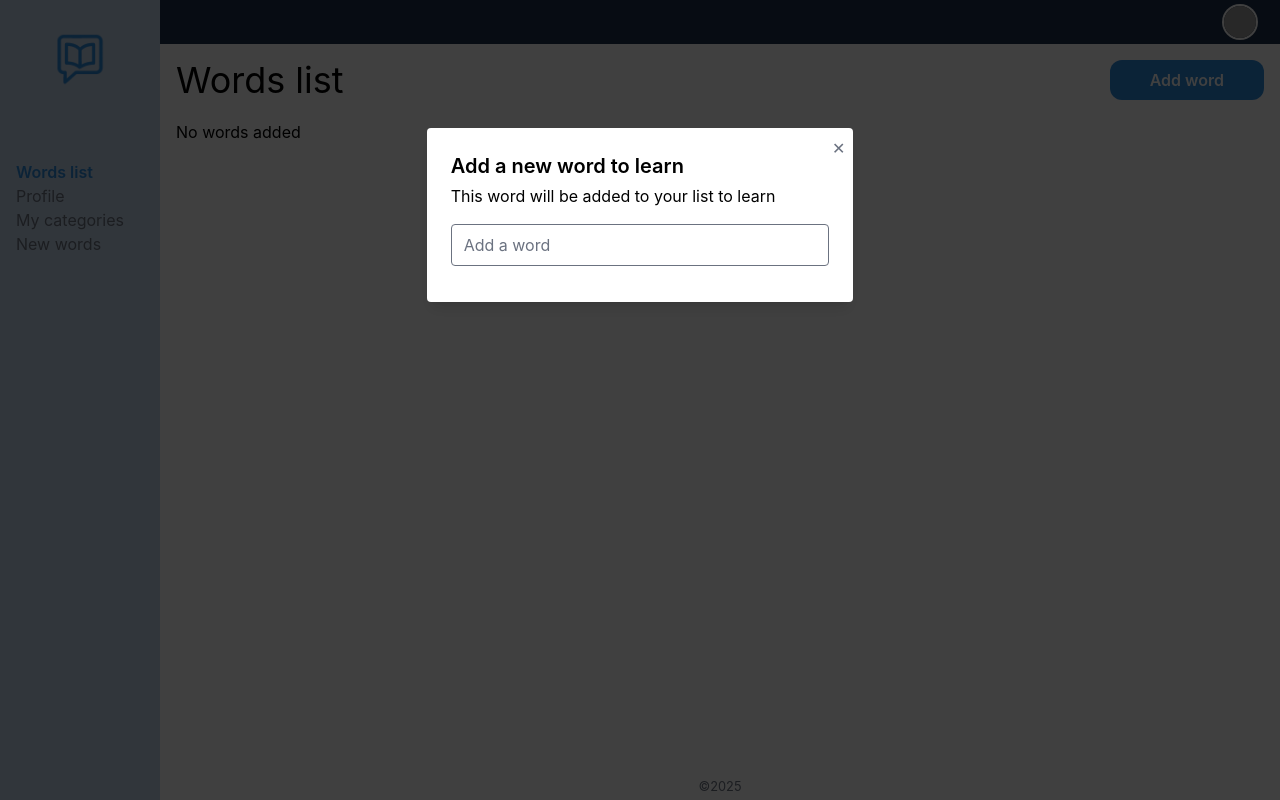
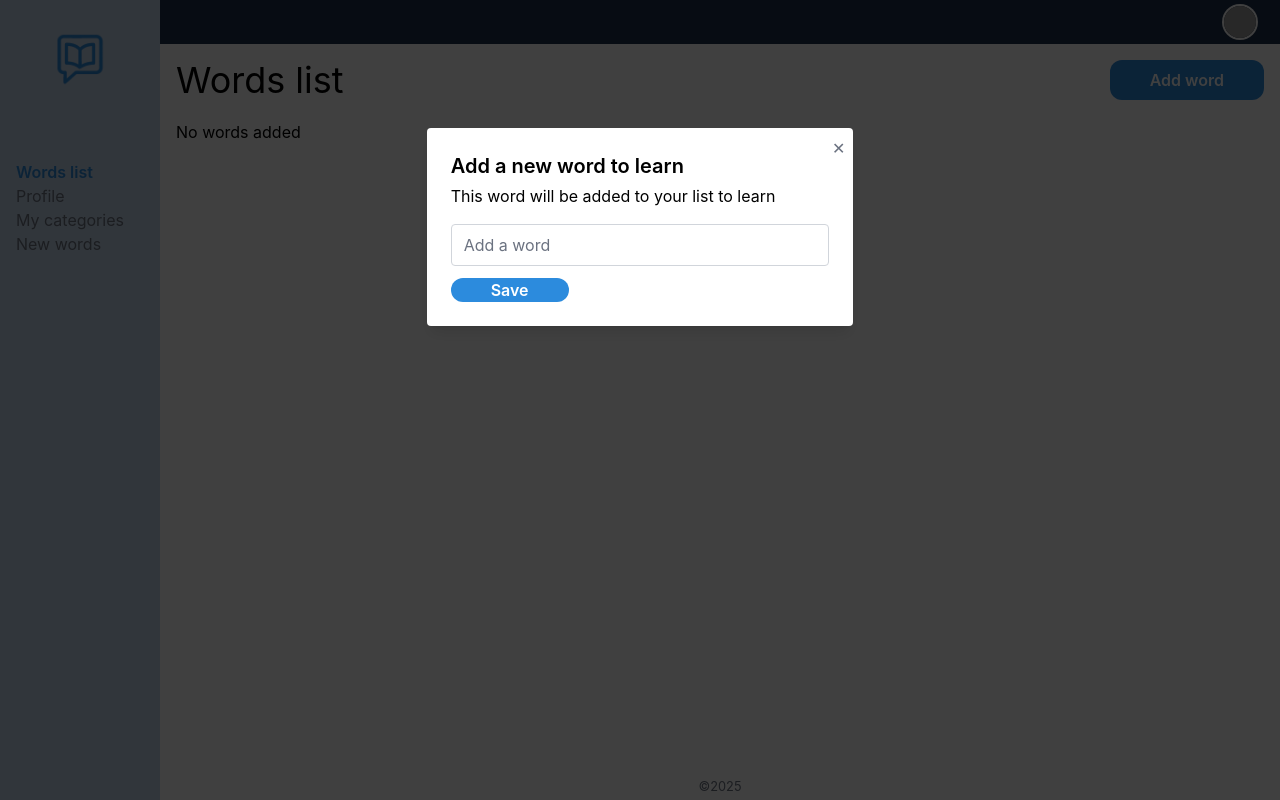
Before and after one commit to Sebastian-Cifuentes/vocabulary, a React (Create React App) app: page / in a window 1280 px wide. Both pictures are taken after a click on the button "Add word". Built offline with nearby package versions, Linux system fonts and the light colour scheme; grey boxes are pictures that could not be loaded.

Commit message:
feat: create a reutilizable input component that handle with useForm hook

```diff
--- a/src/components/PrimaryButton.tsx
+++ b/src/components/PrimaryButton.tsx
@@ -1,10 +1,17 @@
-export const PrimaryButton = ({name, clickFunction}: {name: string, clickFunction: () => void}) => {
+type ButtonProps = {
+    label: string,
+    clickFunction: () => void,
+    type: "submit" | "reset" | "button" | undefined
+}
+
+export const PrimaryButton = ({label, clickFunction, type}: ButtonProps) => {
     return(
         <>
             <button
                 onClick={clickFunction}
+                type={type}
                 className="rounded-xl bg-blue-500 hover:bg-blue-600 px-10 text-white font-semibold">
-                {name}
+                {label}
             </button>
         </>
     );
--- a/src/components/form/Input.tsx
+++ b/src/components/form/Input.tsx
@@ -1,16 +1,31 @@
 interface InputProps {
     type: string,
-    placeholder: string,
+    placeholder?: string,
     label?: string,
     register: any,
+    name: string,
+    rules: any,
+    errors: any
 };
 
-export const Input = ({type, placeholder, label}: InputProps) => {
+export const Input = ({type, placeholder, label, register, rules, errors, name}: InputProps) => {
+
+    const error = errors[name]?.message;
+
     return(
         <>
             <div className="mb-3">
                 <small className="block text-gray-700">{label}</small>
-                <input className="rounded w-full focus:outline-none focus:ring-0" type={type} placeholder={placeholder} />
+                <input
+                    name={name}
+                    type={type}
+                    placeholder={placeholder}
+                    {...register(name, rules)}
+                    className={`border rounded px-3 py-2 w-full focus:outline-none focus:ring-0 ${
+                        error ? "border-red-500" : "border-gray-300"
+                      }`}
+                    />
+                {error && <p className="text-red-500 text-sm">{error}</p>}
             </div>
         </>
     );
--- a/src/pages/words-list/AddWord.tsx
+++ b/src/pages/words-list/AddWord.tsx
@@ -1,21 +1,41 @@
 import { useForm } from 'react-hook-form';
-import { Input } from '../../components/form/Input';
+import { PrimaryButton, Input } from '../../components';
+
 export const AddWord = () => {
     // TODO: create a form component to handle and trigger events from the same input
     // TODO: inside that component have to render with a for inputs that comes from a JSON
     // TODO: create a structure to add new fields to the form with its own rules like validations and name inputs
     // TODO: also, if is a select, create options for its list and options to link with the form
 
-    const { register } = useForm();
+    const { register, handleSubmit, formState: { errors } } = useForm();
 
+    const onSubmit = (data: any) => {
+        console.log("Form data:", data);
+        console.log('here i have to send info to the api');
+    };
 
     return (
         <>
             <p className='mb-4'>This word will be added to your list to learn</p>
-            <Input
-                type='text'
-                placeholder='Add a word'
-                register={register} />
+            <form onSubmit={handleSubmit(onSubmit)}>
+                <Input
+                    type='text'
+                    placeholder='Add a word'
+                    register={register}
+                    rules={{
+                        required: 'Add a word is required',
+                        // pattern: { value: /\S+@\S+\.\S+/, message: "Invalid email" }
+                    }}
+                    name='word'
+                    errors={errors}
+                    />
+            </form>
+            {/* TODO: create a component that show only send buttons in forms */}
+            <PrimaryButton
+                type='submit'
+                label='Save'
+                clickFunction={handleSubmit(onSubmit)}
+                />
         </>
     );
 };
--- a/src/pages/words-list/WordsList.tsx
+++ b/src/pages/words-list/WordsList.tsx
@@ -11,7 +11,8 @@ export const WordsList = () => {
                 <Title title='Words list' />
                 <PrimaryButton
                     clickFunction={() => openPopup({title: 'Add a new word to learn', content: <AddWord />, size: 'small'})}
-                    name='Add word' />
+                    label='Add word'
+                    type='button'/>
             </div>
             <div className="body mt-5">
                 <p>No words added</p>
```
